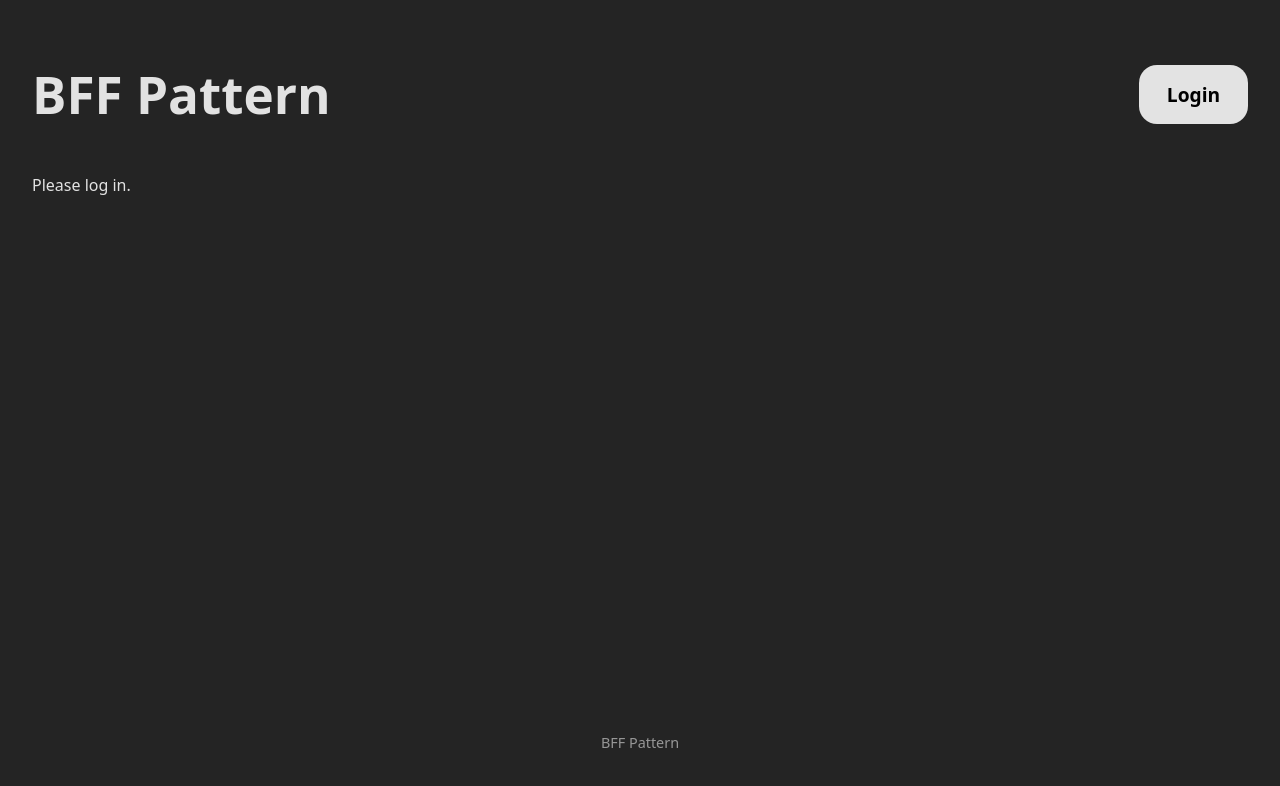
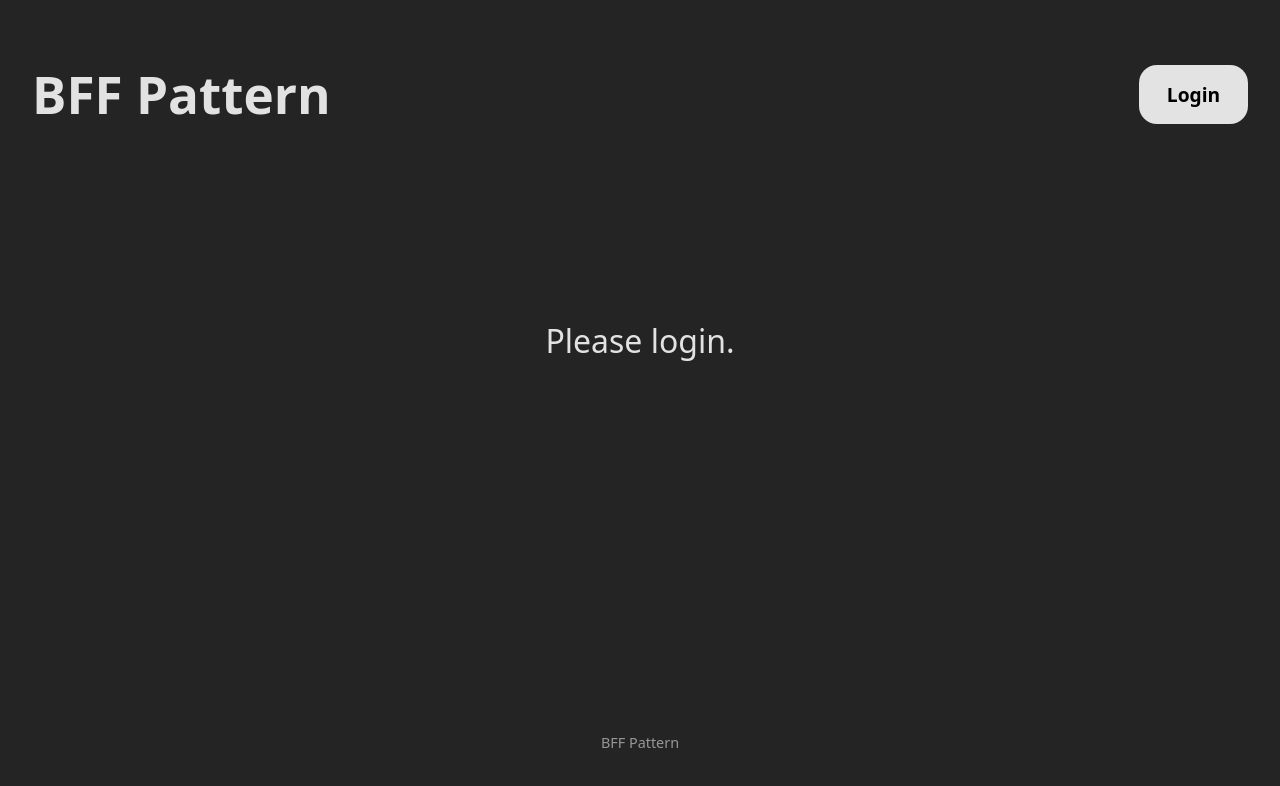
Before and after one commit to pinkkila/bff-pattern, a React (Vite) app in the folder spa/: page / in a window 1280 px wide. Shown: the top 786 px of the page. Built offline with nearby package versions, Linux system fonts and the light colour scheme; no server answers.

Commit message:
add styles

```diff
--- a/spa/src/App.css
+++ b/spa/src/App.css
@@ -19,6 +19,12 @@
   font-weight: bold;
   text-align: center;
   padding: 1rem;
+}
+
+.please-login {
+  font-size: 2rem;
+  text-align: center;
+  padding: 8rem;
 }
 
 .footer {
--- a/spa/src/App.tsx
+++ b/spa/src/App.tsx
@@ -17,7 +17,7 @@ export default function App() {
         <h1>BFF Pattern</h1>
         <Login />
       </div>
-      {user ? <MessageBoard user={user} /> : <p>Please log in.</p>}
+      {user ? <MessageBoard user={user} /> : <p className="please-login">Please login.</p>}
       <Footer />
     </>
   );
```
